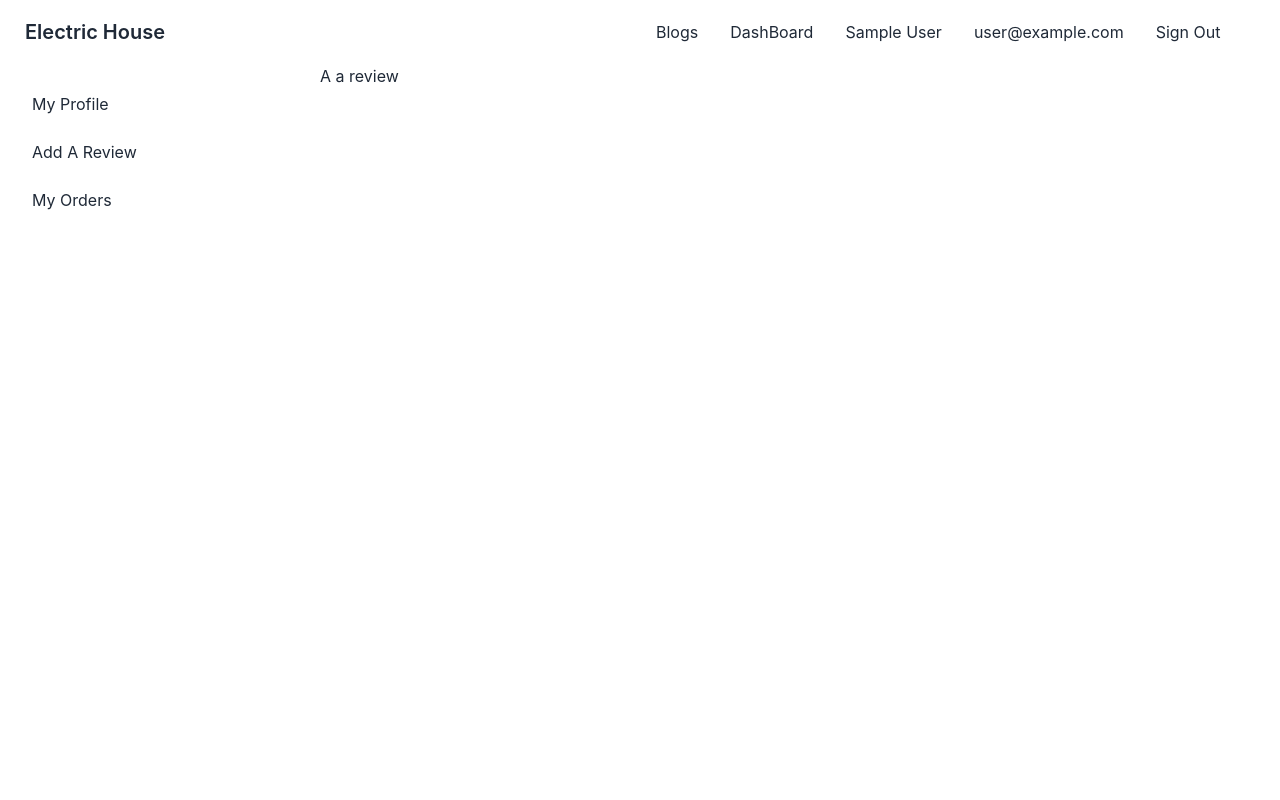
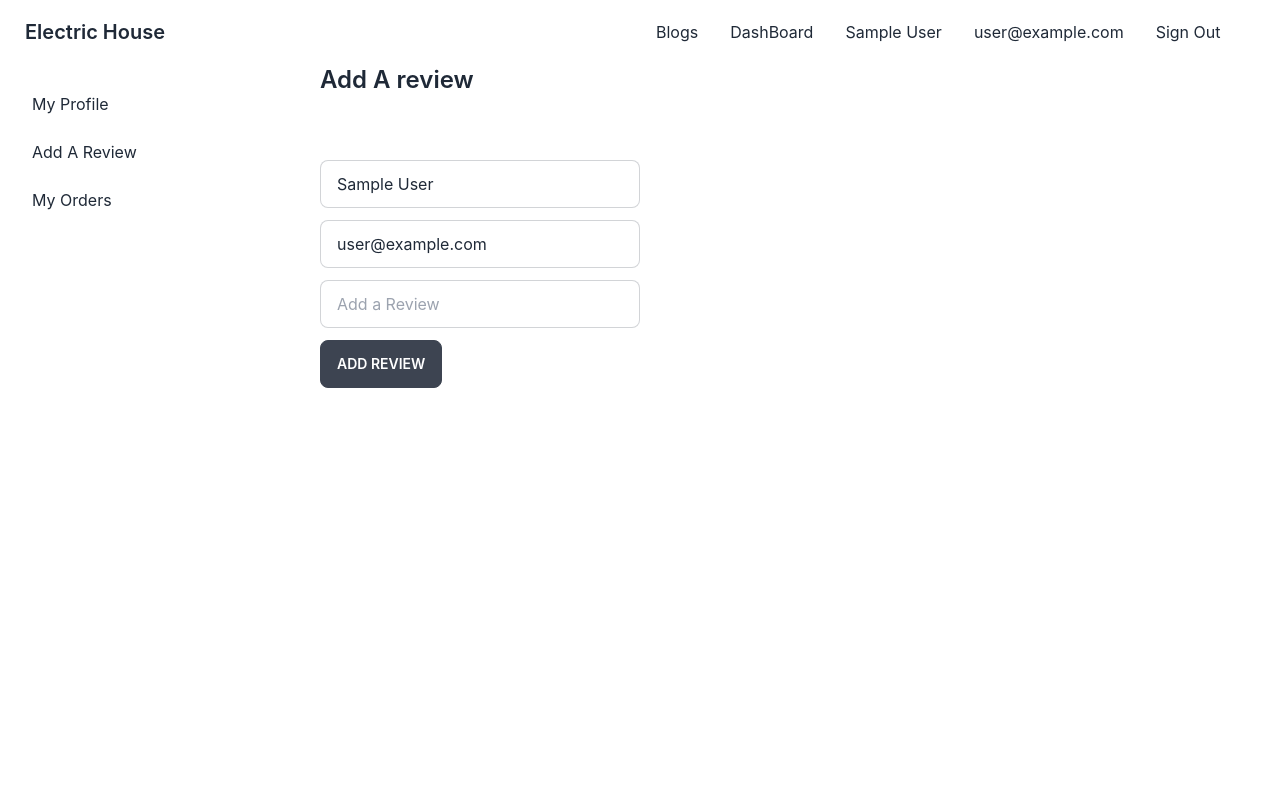
Before and after one commit to shely25/ManufacturerWebsite, a React (Create React App) app: page /Dashboard/AddaReview in a window 1280 px wide. Shown: the top 800 px of the page. Built offline with nearby package versions, Linux system fonts and the light colour scheme; no server answers; sample sign-in values are in the browser's storage.

Commit message:
Add a review added

```diff
--- a/src/Components/Dashboard/AddaReview.js
+++ b/src/Components/Dashboard/AddaReview.js
@@ -1,9 +1,43 @@
 import React from 'react';
+import { useAuthState } from 'react-firebase-hooks/auth';
+import { useForm } from 'react-hook-form';
+import { toast } from 'react-toastify';
+import auth from '../../firebase.init';
 
 const AddaReview = () => {
+    const { register, handleSubmit, reset } = useForm();
+    const [user] = useAuthState(auth)
+    const onSubmit = data => {
+        console.log(data)
+        const review = { name: data.name, email: data.email, review: data.review }
+        fetch('http://localhost:5000/review', {
+            method: 'POST',
+            headers: {
+                'Content-Type': 'application/json',
+            },
+            body: JSON.stringify(review),
+        })
+            .then(response => response.json())
+            .then(data => {
+                console.log('Success:', data);
+
+            })
+        toast("Review added successfully")
+        reset()
+    };
     return (
         <div>
-            A a review
+            <h1 className='text-2xl font-semibold mb-16'>Add A review</h1>
+            <form onSubmit={handleSubmit(onSubmit)}>
+                <input type="text" placeholder="Your Name" className="input input-bordered  w-full max-w-xs mb-3 " {...register("name")} value={user?.displayName} />
+                <br />
+
+                <input type="email" placeholder="Your Email" className="input input-bordered  w-full max-w-xs mb-3 " {...register("email")} value={user?.email} />
+                <br />
+                <input type="text-area" placeholder="Add a Review" className="input input-bordered  w-full max-w-xs mb-3 " {...register("review")} />
+                <br />
+                <input className='btn' type="submit" value="Add Review" />
+            </form>
         </div>
     );
 };
--- a/src/Components/Dashboard/MyOrders.js
+++ b/src/Components/Dashboard/MyOrders.js
@@ -3,7 +3,7 @@ import React from 'react';
 const MyOrders = () => {
     return (
         <div>
-            my orders
+            <h1 className='text-2xl font-semibold mb-16'>My Orders</h1>
         </div>
     );
 };
```
